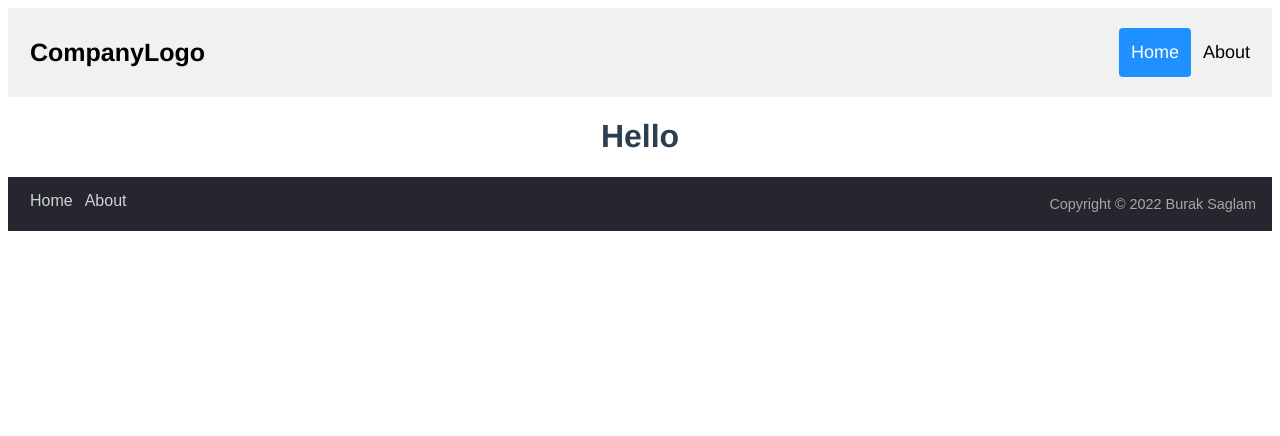
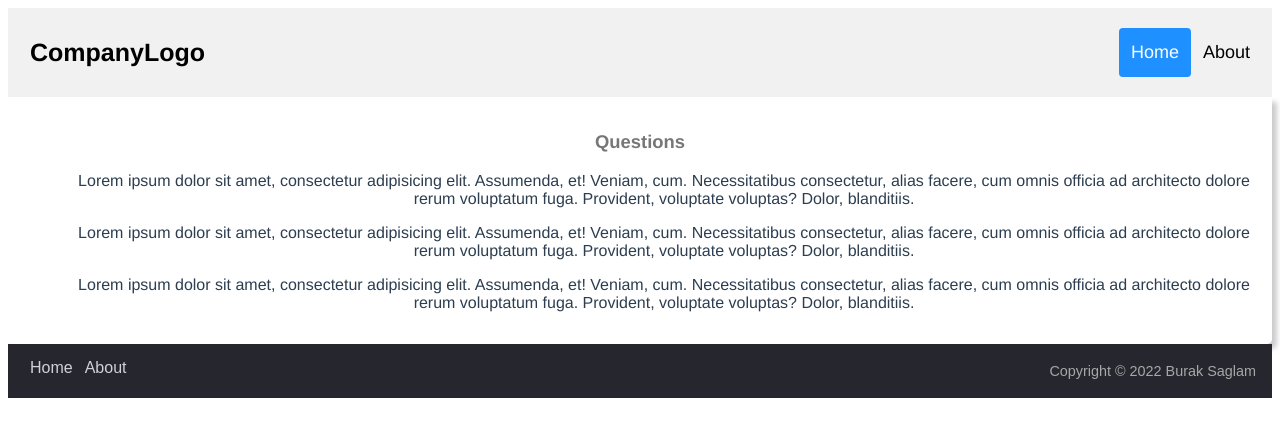
Before and after one commit to burak48/teamway-test-project, a Vue app in the folder frontend/: page / in a window 1280 px wide. Shown: the top 436 px of the page. Built offline with nearby package versions, Linux system fonts and the light colour scheme; no server answers.

Commit message:
questions service added

```diff
--- a/frontend/package.json
+++ b/frontend/package.json
@@ -9,6 +9,7 @@
     "lint": "vue-cli-service lint"
   },
   "dependencies": {
+    "axios": "^0.26.0",
     "core-js": "^3.8.3",
     "vue": "^2.6.14"
   },
@@ -24,11 +25,11 @@
     "@vue/vue2-jest": "^27.0.0-alpha.2",
     "babel-jest": "^27.0.6",
     "eslint": "^7.32.0",
+    "eslint-config-prettier": "^8.4.0",
     "eslint-plugin-import": "^2.25.3",
+    "eslint-plugin-prettier": "^4.0.0",
     "eslint-plugin-vue": "^8.0.3",
     "eslint-plugin-vuejs-accessibility": "^1.1.0",
-    "eslint-config-prettier": "^8.4.0",
-    "eslint-plugin-prettier": "^4.0.0",
     "jest": "^27.0.5",
     "vue-template-compiler": "^2.6.14"
   },
--- a/frontend/src/components/Question.vue
+++ b/frontend/src/components/Question.vue
@@ -1,16 +1,92 @@
 <template>
   <div>
-    <h1>Hello</h1>
+    <article>
+      <h1>Questions</h1>
+      <div class="content">
+        <p>
+          Lorem ipsum dolor sit amet, consectetur adipisicing elit. Assumenda, et! Veniam, cum.
+          Necessitatibus consectetur, alias facere, cum omnis officia ad architecto dolore rerum
+          voluptatum fuga. Provident, voluptate voluptas? Dolor, blanditiis.
+        </p>
+        <p>
+          Lorem ipsum dolor sit amet, consectetur adipisicing elit. Assumenda, et! Veniam, cum.
+          Necessitatibus consectetur, alias facere, cum omnis officia ad architecto dolore rerum
+          voluptatum fuga. Provident, voluptate voluptas? Dolor, blanditiis.
+        </p>
+        <p>
+          Lorem ipsum dolor sit amet, consectetur adipisicing elit. Assumenda, et! Veniam, cum.
+          Necessitatibus consectetur, alias facere, cum omnis officia ad architecto dolore rerum
+          voluptatum fuga. Provident, voluptate voluptas? Dolor, blanditiis.
+        </p>
+      </div>
+    </article>
   </div>
 </template>
 
 <script>
+import QestionsService from '../service/QuestionsService';
+
 export default {
   name: 'QuestionComponent',
   data() {
-    return {};
+    return {
+      questionData: [],
+      statusCode: 0,
+      loading: false,
+    };
+  },
+  mounted() {
+    this.fetchData();
+  },
+  methods: {
+    fetchData() {
+      debugger;
+      const parameter = 'question_id=1'; // TEST
+      QestionsService.getQuestionData(parameter)
+        .then((response) => {
+          this.questionData = [];
+          this.statusCode = response.status;
+          if (response.status === 200) {
+            if (Object.prototype.hasOwnProperty.call(response.data, 'result')) {
+              this.questionData = response.data.result;
+            }
+          }
+        })
+        .catch((error) => {
+          this.questionData = [];
+          if (error.response) {
+            this.questionData = 'error';
+            this.statusCode = error.response.status;
+          }
+        })
+        .finally(() => {
+          this.loading = false;
+        });
+    },
   },
 };
 </script>
 
-<style scoped></style>
+<style scoped>
+article {
+  background: var(--gray-color);
+  padding: 1em;
+  border-radius: 0 0 5px 5px;
+  box-shadow: 5px 5px 5px #ccc;
+  position: relative;
+  z-index: -1;
+}
+
+h1 {
+  font-size: 115%;
+  margin: 1em 2em;
+  padding: 0;
+  position: relative;
+  color: #777;
+}
+
+.content {
+  padding: 0 0 0 3em;
+  font-size: 16px;
+}
+</style>
--- /dev/null
+++ b/frontend/src/service/QuestionsService.js
@@ -0,0 +1,11 @@
+import axios from 'axios';
+import BASE_API_URL from './urls';
+
+const QUESTIONS_DATA = '/questions/';
+
+class QuestionsService {
+  getQuestionData(parameters) {
+    return axios.get(`${BASE_API_URL}${QUESTIONS_DATA}?${parameters}`);
+  }
+}
+export default new QuestionsService();
--- /dev/null
+++ b/frontend/src/service/urls.js
@@ -0,0 +1,3 @@
+const BASE_API_URL = 'http://127.0.0.1:8000/api/v1';
+
+export default BASE_API_URL;
```
Also changed, not shown: 1 other file (tests, documents, lock files or other folders).
